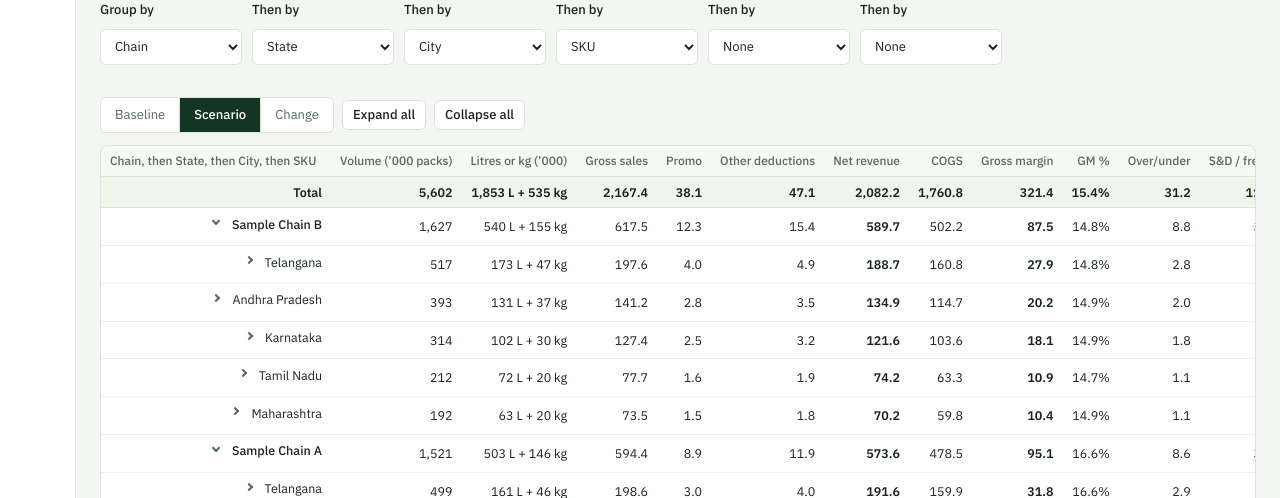
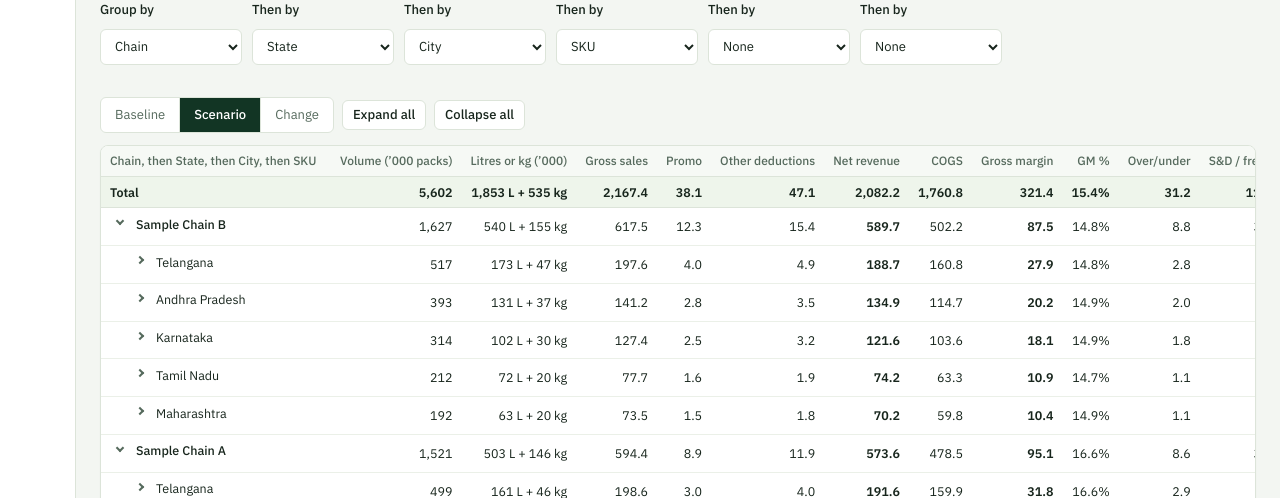
Before and after one commit to itsmeraghavjha/HeritageEdge, a Flask app: page /pnl in a window 1280 px wide. Shown: the part 208-706 px from the top of the page. Run offline with Flask 3, Linux system fonts and the light colour scheme; data that the repository does not hold is empty.

Commit message:
Fix P&L first column alignment: remove a table rule added for the Activity page
Co-Authored-By: Claude Sonnet 5.5 <noreply@anthropic.com>
Claude-Session: https://claude.ai/code/session_01HWMokBj75bBkF3gH3M8aux

```diff
--- a/static/css/app.css
+++ b/static/css/app.css
@@ -743,7 +743,6 @@ html.side-collapsed .acct-btn { width: 36px; padding: 0; }
 .ev-use { background: #eceeea; color: #566a5d; }
 .ev-data { background: #e6f2e2; color: #1d5f1b; }
 .ev-bad { background: #fadfd9; color: #8d2c1d; }
-.table-panel th:not(.left), .table-panel td:not(.left) { text-align: right; }
 @media (max-width: 1000px) { .act-grid { grid-template-columns: 1fr; } }
 .hbar-wide { grid-template-columns: 140px 1fr 40px 260px; }
 .hbar-sub { font-size: 12px; color: var(--muted); }
```
